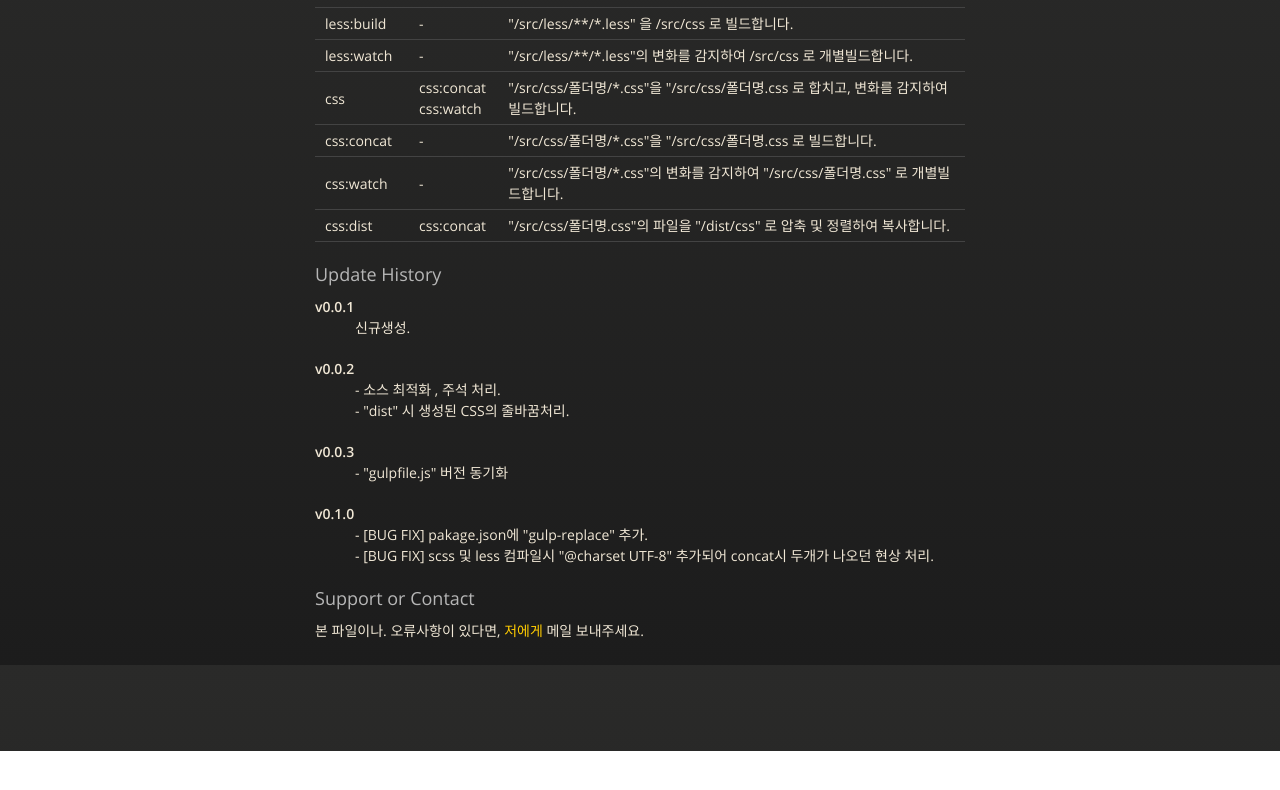
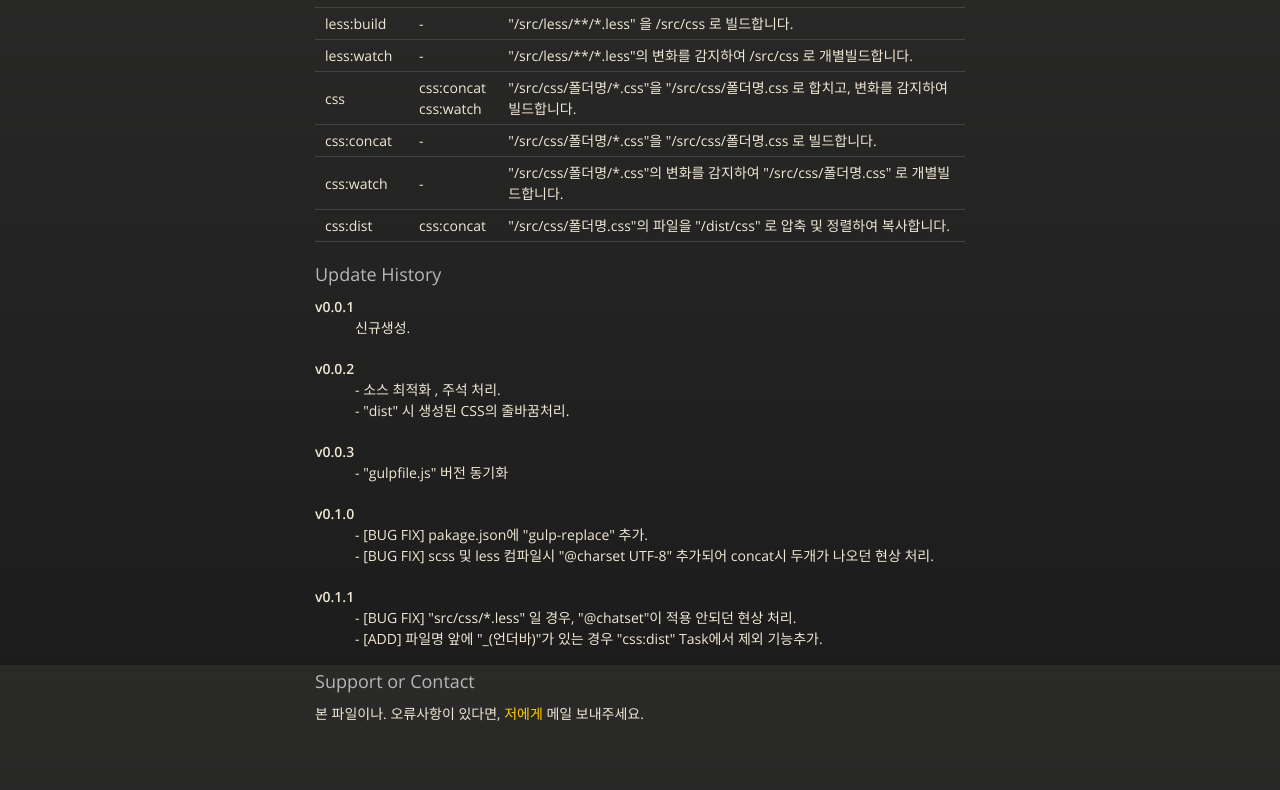
Before and after one commit to dstyle0210/gulp-setting, a website: page index.html in a window 1280 px wide. Shown: the part 935-1725 px from the top of the page. Before the commit the page ends 1686 px from the top, so only its background shows below. Drawn offline with nearby package versions, Linux system fonts and the light colour scheme.

Commit message:
v0.1.1 업데이트.

```diff
--- a/index.html
+++ b/index.html
@@ -147,6 +147,11 @@ pre code span.c{color:#999;}
         <dd>- [BUG FIX] pakage.json에 "gulp-replace" 추가.</dd>
         <dd>- [BUG FIX] scss 및 less 컴파일시 "@charset UTF-8" 추가되어 concat시 두개가 나오던 현상 처리.</dd>
     </dl>
+    <dl>
+        <dt>v0.1.1</dt>
+        <dd>- [BUG FIX] "src/css/*.less" 일 경우, "@chatset"이 적용 안되던 현상 처리.</dd>
+        <dd>- [ADD] 파일명 앞에 "_(언더바)"가 있는 경우 "css:dist" Task에서 제외 기능추가.</dd>
+    </dl>
 	<h3>Support or Contact</h3>
 	<p>본 파일이나. 오류사항이 있다면, <a href="mailto:dstyle0210@gmail.com">저에게</a> 메일 보내주세요.</p>
 </section>
```
Also changed, not shown: gulpFile.js (+6 -4 lines).
